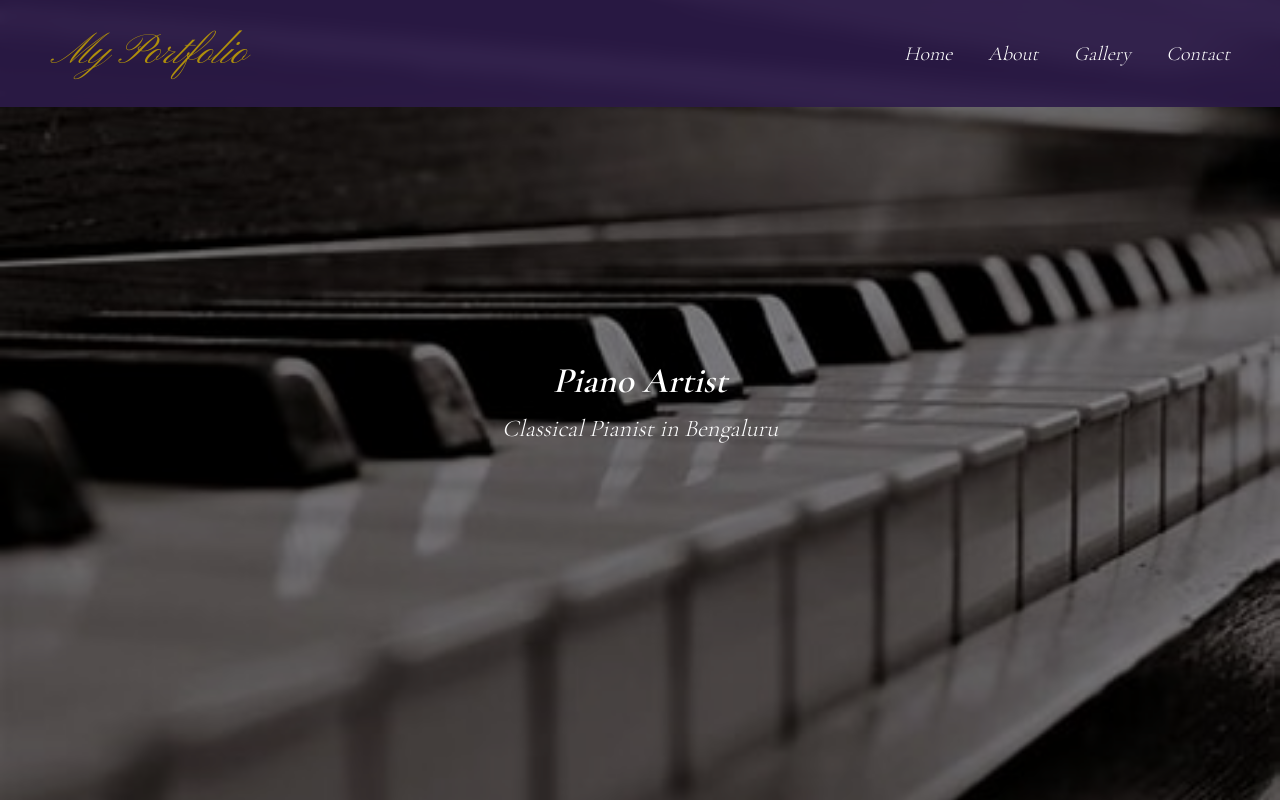
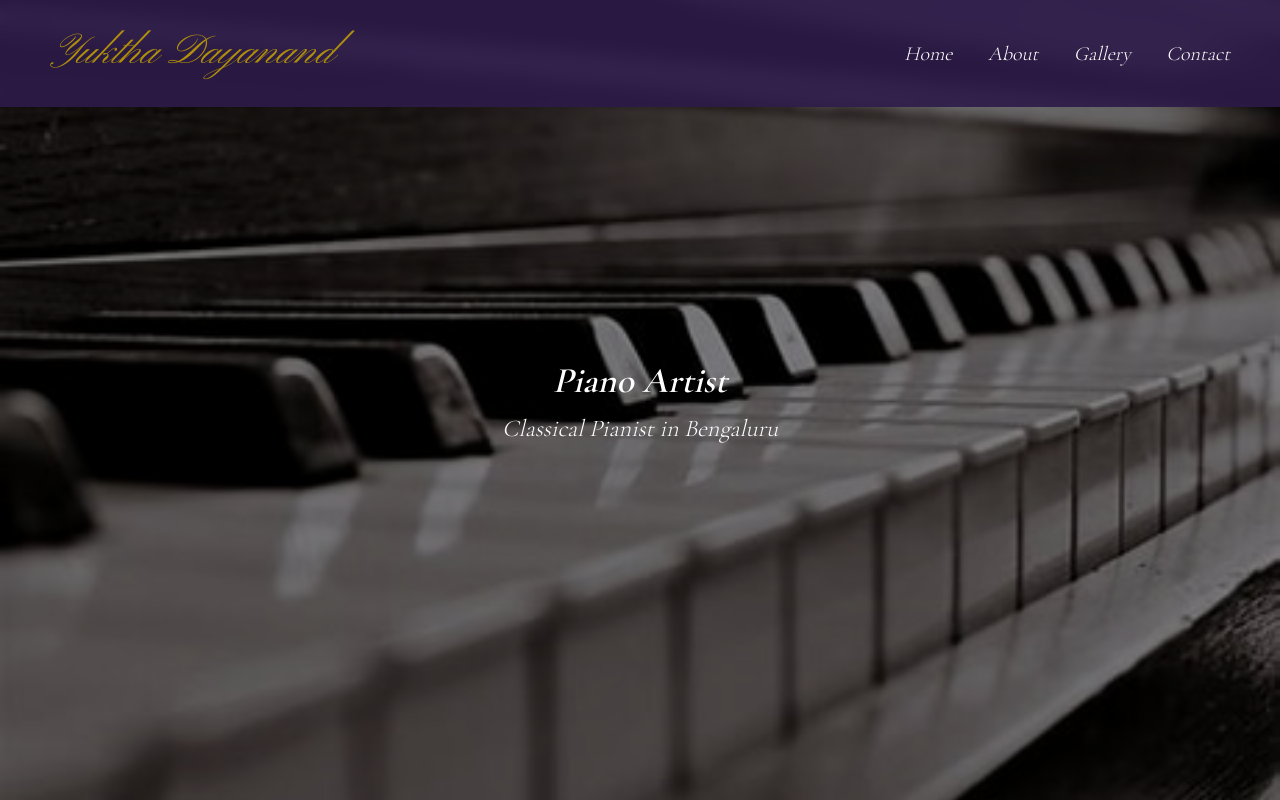
Before and after one commit to dayayuktha/portfolio, a plain HTML site: page index.html in a window 1280 px wide. Shown: the top 800 px of the page. Drawn offline with nearby package versions, Linux system fonts and the light colour scheme; a web font is replaced by a local one.

Commit message:
Update index.html

```diff
--- a/index.html
+++ b/index.html
@@ -10,7 +10,7 @@
 <body>
     <div class="cursor"></div>
     <nav>
-        <div class="logo">My Portfolio</div>
+        <div class="logo">Yuktha Dayanand</div>
         <div class="nav-links">
             <a href="#home">Home</a>
             <a href="#about">About</a>
```
